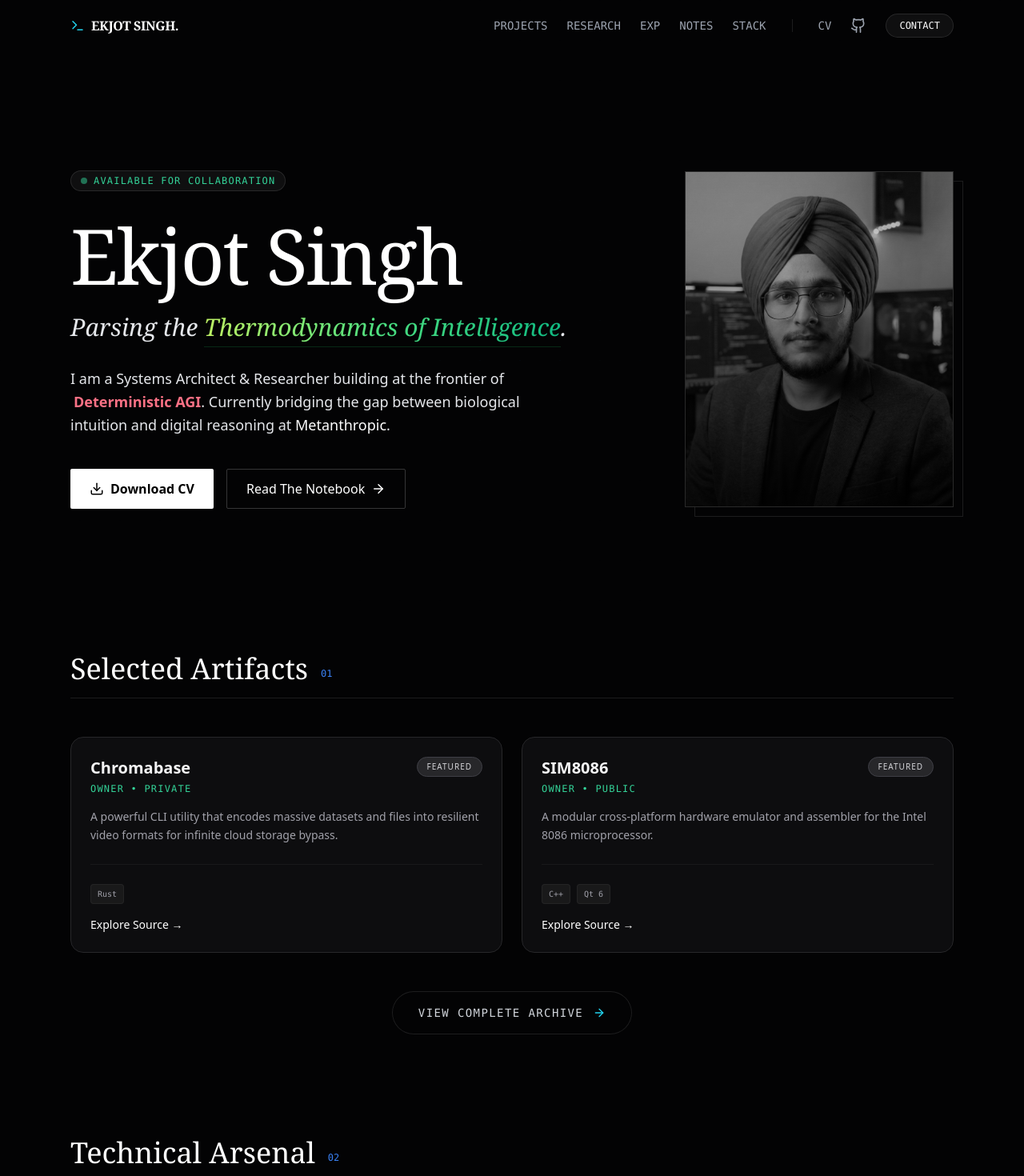
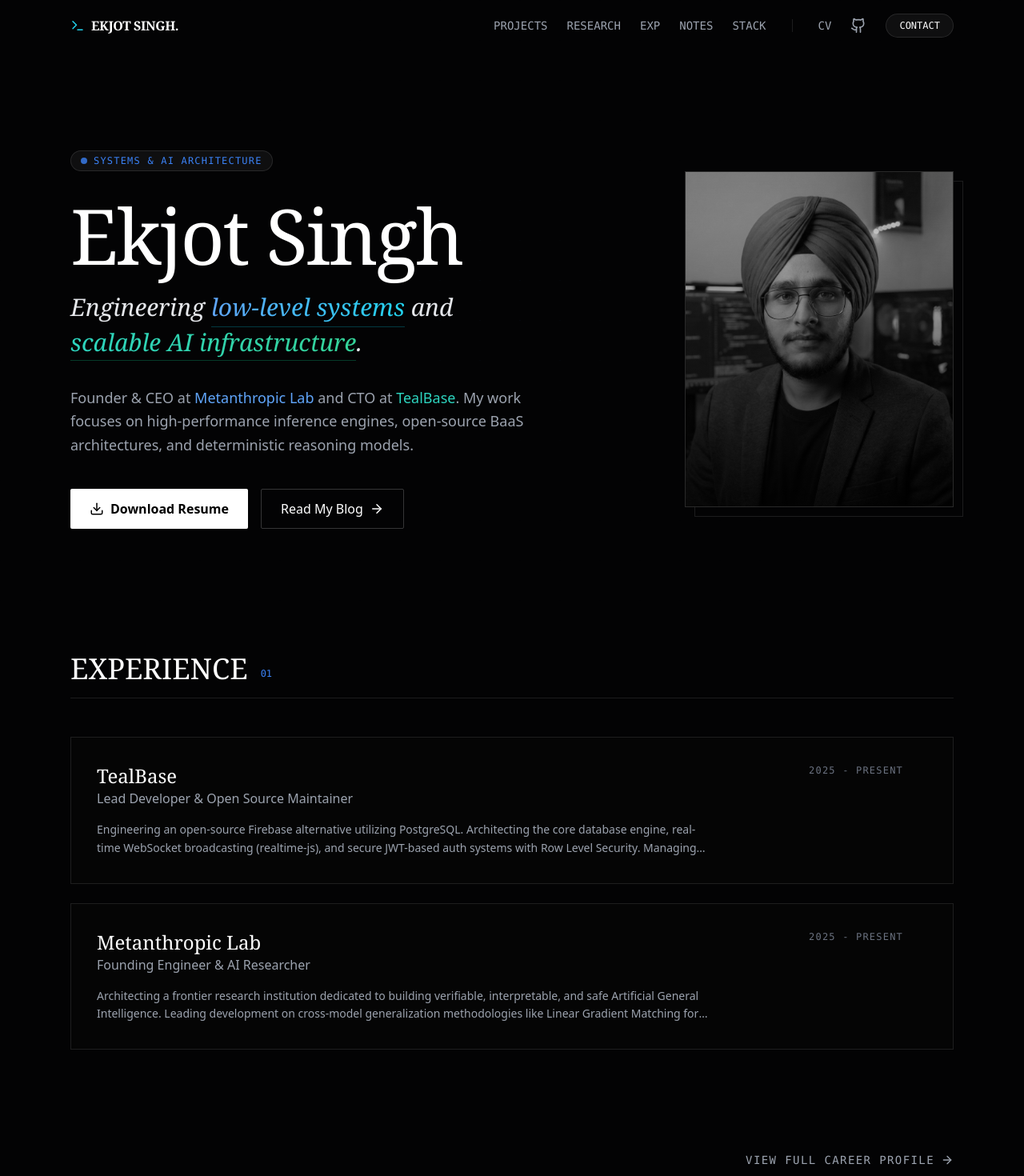
Before and after one commit to ekjotsinghmakhija/website, a Next.js app: page / in a window 1280 px wide. Shown: the top 1470 px of the page at 80% size. Built offline with nearby package versions, Linux system fonts and the light colour scheme.

Commit message:
feat: elevate homepage UI, align copy with executive resume, and fix section numbering

```diff
--- a/src/app/page.tsx
+++ b/src/app/page.tsx
@@ -1,4 +1,3 @@
-/* FILE: src/app/page.tsx */
 import Navbar from '@/components/layout/Navbar';
 import Footer from '@/components/sections/Footer';
 import InteractiveGrid from '@/components/ui/InteractiveGrid';
@@ -6,30 +5,27 @@
 import Link from 'next/link';
 import { ArrowRight } from 'lucide-react';
 
-// Section Components
 import Artifacts from '@/components/sections/Artifacts';
-import Stack from '@/components/sections/Stack';
-import Education from '@/components/sections/Education';
 import Experience from '@/components/sections/Experience';
 import Publications from '@/components/sections/Publications';
 import Notebook from '@/components/sections/Notebook';
 
 export default function PersonalHome() {
 
-  const ViewAllButton = ({ href, text }: { href: string, text: string }) => (
-    <div className="flex justify-center mt-12 mb-32 relative z-20">
+  const SectionLink = ({ href, text }: { href: string, text: string }) => (
+    <div className="flex justify-end mt-4 mb-24 relative z-20">
       <Link
         href={href}
-        className="group inline-flex items-center gap-3 px-8 py-4 border border-white/10 rounded-full bg-[#030304] hover:bg-white/10 hover:border-cyan-500/50 hover:shadow-[0_0_20px_rgba(34,211,238,0.2)] transition-all duration-300"
+        className="group inline-flex items-center gap-2 text-sm font-mono tracking-widest uppercase text-gray-400 hover:text-[#3B82F6] transition-colors"
       >
-        <span className="text-sm font-mono tracking-widest uppercase text-gray-300 group-hover:text-white">{text}</span>
-        <ArrowRight size={16} className="text-cyan-400 group-hover:translate-x-1 transition-transform" />
+        <span>{text}</span>
+        <ArrowRight size={16} className="group-hover:translate-x-1 transition-transform" />
       </Link>
     </div>
   );
 
   return (
-    <div className="min-h-screen font-sans selection:bg-cyan-300 selection:text-black overflow-x-hidden bg-[#030304]">
+    <div className="min-h-screen font-sans selection:bg-[#3B82F6] selection:text-white overflow-x-hidden bg-[#030304]">
       <Navbar />
 
       <div className="fixed inset-0 z-0 opacity-20 pointer-events-none">
@@ -39,27 +35,19 @@
       <main className="relative z-10 max-w-6xl mx-auto px-4 sm:px-6 pb-24">
         <Hero />
 
-        {/* 01: Projects */}
+        {/* 01: Experience */}
+        <Experience />
+        <SectionLink href="/experience" text="View Full Career Profile" />
+
+        {/* 02: Systems & Projects */}
         <Artifacts />
-        <ViewAllButton href="/projects" text="View Complete Archive" />
+        <SectionLink href="/projects" text="View All Systems & Open Source" />
 
-        {/* 02: Tech Stack */}
-        <Stack />
-        <ViewAllButton href="/stack" text="View Full Arsenal" />
+        {/* 03: Research */}
+        <Publications />
+        <SectionLink href="/publications" text="View Full Research Archive" />
 
-        {/* 03 & 04: Education & Certs */}
-        <Education />
-        <ViewAllButton href="/certifications" text="View All Certs" />
-
-        {/* 05: Work Experience */}
-        <Experience />
-        <ViewAllButton href="/experience" text="View Full Career" />
-
-        {/* 06: Research Papers */}
-        <Publications />
-        <ViewAllButton href="/publications" text="View All Publications" />
-
-        {/* 07: Blog / Notebook */}
+        {/* 04: Engineering Log */}
         <Notebook />
 
       </main>
--- a/src/components/sections/Artifacts.tsx
+++ b/src/components/sections/Artifacts.tsx
@@ -6,12 +6,11 @@
 import SectionHeading from '@/components/ui/SectionHeading';
 
 export default function Artifacts() {
-  // FIXED: Filter using the 'featured' boolean instead of 'type'
   const selectedProjects = PERSONAL_PROJECTS.filter(p => p.featured).slice(0, 2);
 
   return (
     <section className="mb-8">
-      <SectionHeading number="01">Selected Artifacts</SectionHeading>
+     <SectionHeading number="02">PROJECTS</SectionHeading>
 
       <div className="grid grid-cols-1 md:grid-cols-2 gap-6 auto-rows-[minmax(0,1fr)]">
         {selectedProjects.map((project) => (
--- a/src/components/sections/Experience.tsx
+++ b/src/components/sections/Experience.tsx
@@ -7,12 +7,11 @@
 export default function Experience() {
   return (
     <section className="mb-32">
-      <SectionHeading number="04">Experience</SectionHeading>
+      <SectionHeading number="01">EXPERIENCE</SectionHeading>
       <div className="space-y-6">
         {EXPERIENCE.map((job) => (
           <Link
             key={job.id}
-            // FIXED: Changed job.slug to job.id to match the new model
             href={`/experience/${job.id}`}
             className="block group relative p-8 border border-white/10 bg-[#050505] hover:bg-[#0A0A0A] transition-all hover:border-l-4 hover:border-l-[#3B82F6]"
           >
@@ -24,7 +23,6 @@
                 <div className="text-gray-400 font-medium">{job.role}</div>
               </div>
               <div className="flex items-center gap-3">
-                {/* FIXED: Changed job.period to job.date to match the new model */}
                 <span className="text-xs font-mono text-gray-500 uppercase tracking-widest">{job.date}</span>
                 <ArrowUpRight size={18} className="text-[#3B82F6] opacity-0 group-hover:opacity-100 -translate-y-2 group-hover:translate-y-0 transition-all" />
               </div>
--- a/src/components/sections/Hero.tsx
+++ b/src/components/sections/Hero.tsx
@@ -16,10 +16,9 @@
                     transition={{ duration: 0.8 }}
                     className="md:col-span-8"
                 >
-          {/* Status Badge */}
-          <div className="inline-flex items-center gap-2 px-3 py-1 rounded-full border border-white/10 bg-white/5 text-emerald-400 text-xs font-mono mb-8 uppercase tracking-widest">
-             <span className="w-2 h-2 rounded-full bg-emerald-400 animate-pulse"></span>
-             Available for Collaboration
+                    <div className="inline-flex items-center gap-2 px-3 py-1 rounded-full border border-white/10 bg-white/5 text-[#3B82F6] text-xs font-mono mb-8 uppercase tracking-widest">
+                        <span className="w-2 h-2 rounded-full bg-[#3B82F6] animate-pulse"></span>
+                        Systems & AI Architecture
                     </div>
 
                     <h1 className="text-4xl sm:text-6xl md:text-8xl font-serif text-white tracking-tight leading-[1.1] mb-6">
@@ -27,11 +26,12 @@
                     </h1>
 
                     <p className="text-lg md:text-3xl text-gray-200 font-light font-serif italic mb-8 leading-relaxed">
-            Parsing the <span className="bg-gradient-to-r from-lime-300 via-green-400 to-emerald-500 bg-clip-text text-transparent font-medium border-b border-green-500/20 pb-1">Thermodynamics of Intelligence</span>.
+  Engineering <span className="bg-gradient-to-r from-blue-400 to-cyan-400 bg-clip-text text-transparent font-medium border-b border-cyan-500/30 pb-1">low-level systems</span> and <br />
+  <span className="bg-gradient-to-r from-teal-400 to-emerald-400 bg-clip-text text-transparent font-medium border-b border-emerald-500/30 pb-1 mt-2 inline-block">scalable AI infrastructure</span>.
 </p>
 
-          <p className="text-gray-200 max-w-xl text-lg mb-10 leading-relaxed">
-            I am a Systems Architect & Researcher building at the frontier of <strong className="text-rose-400 font-bold ml-1">Deterministic AGI</strong>. Currently bridging the gap between biological intuition and digital reasoning at <span className="text-white">Metanthropic</span>.
+                    <p className="text-gray-400 max-w-xl text-lg mb-10 leading-relaxed">
+                        Founder & CEO at <span className="text-blue-400 font-medium hover:text-blue-300 transition-colors">Metanthropic Lab</span> and CTO at <span className="text-teal-400 font-medium hover:text-teal-300 transition-colors">TealBase</span>. My work focuses on high-performance inference engines, open-source BaaS architectures, and deterministic reasoning models.
                     </p>
 
                     <div className="flex flex-wrap gap-4">
@@ -40,13 +40,13 @@
                             target="_blank"
                             className="group flex items-center gap-2 bg-white text-black px-6 py-3 rounded-sm font-bold hover:bg-gray-200 transition-colors"
                         >
-               <Download size={18} /> Download CV
+                            <Download size={18} /> Download Resume
                         </a>
                         <Link
-               href="#notebook"
+                            href="/blog"
                             className="flex items-center gap-2 px-6 py-3 border border-white/20 text-white rounded-sm hover:bg-white/10 transition-colors"
                         >
-               Read The Notebook <ArrowRight size={18} />
+                            Read My Blog <ArrowRight size={18} />
                         </Link>
                     </div>
                 </motion.div>
@@ -59,7 +59,6 @@
                     className="md:col-span-4 relative"
                 >
                     <div className="relative aspect-[4/5] w-full max-w-sm mx-auto grayscale hover:grayscale-0 transition-all duration-700">
-              {/* MODIFIED: Increased gap to 3 (12px) for better breathing room */}
                         <div className="absolute inset-0 border border-white/10 translate-x-3 translate-y-3 z-0" />
 
                         <div className="relative z-10 bg-[#111] h-full overflow-hidden border border-white/10">
--- a/src/components/sections/Notebook.tsx
+++ b/src/components/sections/Notebook.tsx
@@ -11,12 +11,12 @@
     .slice(0, 3);
 
   return (
-    <section id="notebook" className="mb-32">
-      <SectionHeading number="04">The Notebook</SectionHeading>
+    <section id="engineering-log" className="mb-32">
+      <SectionHeading number="04">Technical Blog</SectionHeading>
       <div className="grid md:grid-cols-2 gap-12">
         <div className="prose prose-invert">
           <p className="text-lg text-gray-300 leading-relaxed">
-            "The Notebook" is a collection of rough thoughts, research notes, and architectural decisions. It serves as a public log of my attempt to reverse-engineer intelligence.
+            A collection of technical write-ups, architecture decisions, and research notes focused on database internals, systems programming, and reasoning models.
           </p>
           <Link href="/blog" className="text-[#3B82F6] font-bold uppercase tracking-widest text-sm hover:text-white transition-colors mt-6 inline-block">
             View All Entries →
```
Also changed, not shown: 2 other files (tests, documents, lock files or other folders). Lines whose indentation alone changed are shown as unchanged.
